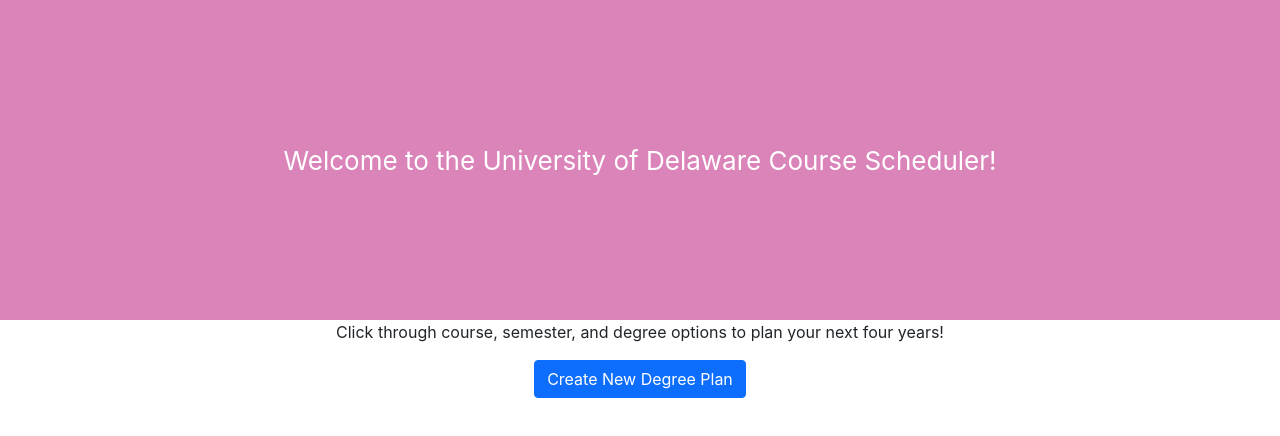
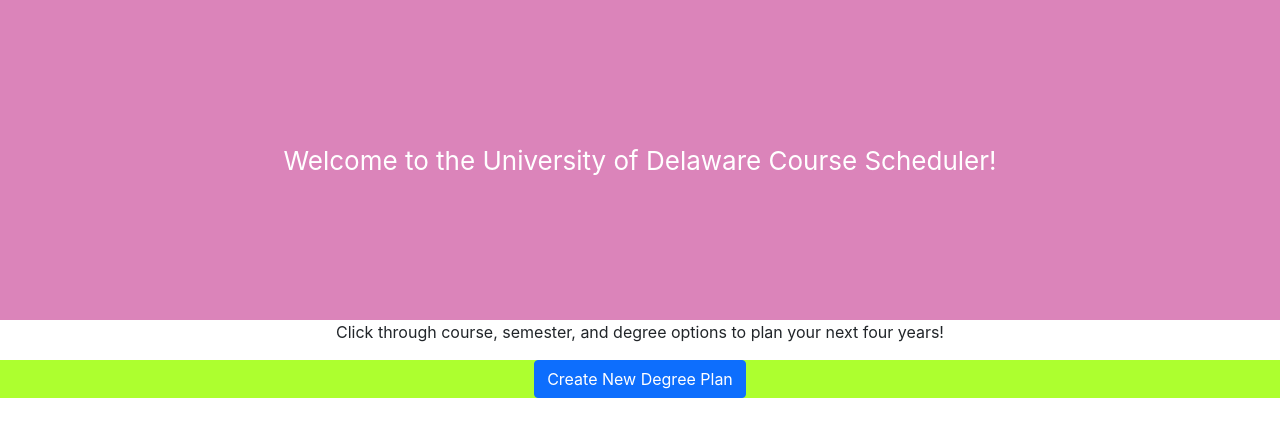
Before and after one commit to UD-CISC275-S22/cis-scheduler-team-1, a React (Create React App) app: page / in a window 1280 px wide. Shown: the top 436 px of the page. Built offline with nearby package versions, Linux system fonts and the light colour scheme.

Commit message:
dropdown feature

```diff
--- a/src/App.css
+++ b/src/App.css
@@ -11,6 +11,15 @@
     .App-logo {
         animation: App-logo-spin infinite 20s linear;
     }
+}
+
+.Degree-design {
+    align-items: center;
+    background-color: greenyellow;
+    width: 100%;
+    justify-content: left;
+    flex-direction: column;
+    display: flex;
 }
 
 .App-header {
--- a/src/App.tsx
+++ b/src/App.tsx
@@ -37,18 +37,23 @@
                 Click through course, semester, and degree options to plan your
                 next four years!
             </p>
-            <div>
+            <div className="Degree-design">
                 <div>
                     {plans.map((plan: Degreeplan) => (
                         <div key={plan.id} className="bg-light border m-2 p-2">
                             <DisplayPlan plan={plan}></DisplayPlan>
-                            <Button onClick={() => deleteDegree(plan.title)}>
+                            <Button
+                                onClick={() => deleteDegree(plan.title)}
+                                variant="danger"
+                            >
                                 Delete Degree Plan
                             </Button>
                         </div>
                     ))}
                 </div>
-                <Button onClick={handleAddPlan}>Create New Degree Plan</Button>
+                <Button onClick={handleAddPlan} variant="primary">
+                    Create New Degree Plan
+                </Button>
                 <AddPlanModal
                     show={showAddDegree}
                     handleClose={handleCloseAddPlan}
--- a/src/components/CourseEditor.tsx
+++ b/src/components/CourseEditor.tsx
@@ -134,8 +134,12 @@
                         </Col>
                     </Form.Group>
                 </Col>
-                <Button onClick={saveChanges}>Save Changes</Button>
-                <Button onClick={close}>Cancel</Button>
+                <Button onClick={saveChanges} variant="success">
+                    Save Changes
+                </Button>
+                <Button onClick={close} variant="warning">
+                    Cancel
+                </Button>
             </Row>
         </Container>
     );
--- a/src/components/DisplayCourse.tsx
+++ b/src/components/DisplayCourse.tsx
@@ -31,7 +31,7 @@
     }
 
     // updates the id from text box
-    function updateID(event: React.ChangeEvent<HTMLInputElement>) {
+    function updateID(event: React.ChangeEvent<HTMLSelectElement>) {
         setID(event.target.value.toUpperCase());
     }
 
@@ -141,7 +141,10 @@
                             <Button onClick={() => removeCourse(course)}>
                                 Remove Course
                             </Button>
-                            <Button onClick={() => resetCourse(course)}>
+                            <Button
+                                onClick={() => resetCourse(course)}
+                                variant="outline-info"
+                            >
                                 Reset
                             </Button>
                         </div>
@@ -156,16 +159,22 @@
                             type="string"
                             value={course}
                             onChange={updateCourse}
-                            placeholder="Type Department ID Here"
+                            placeholder="Type Department ID"
                         ></Form.Control>
                     </Col>
                     <Col>
-                        <Form.Control
-                            type="number"
-                            value={id}
-                            onChange={updateID}
-                            placeholder="Type Course Number Here"
-                        ></Form.Control>
+                        <Form.Select value={id} onChange={updateID}>
+                            {Object.keys(
+                                course in COURSES ? COURSES[course] : {}
+                            ).map((course: string) => (
+                                <option
+                                    key={course.substring(5)}
+                                    value={course.substring(5)}
+                                >
+                                    {course.substring(5)}
+                                </option>
+                            ))}
+                        </Form.Select>
                     </Col>
                 </Row>
                 <Button onClick={addCourse}>Add Course</Button>
```
